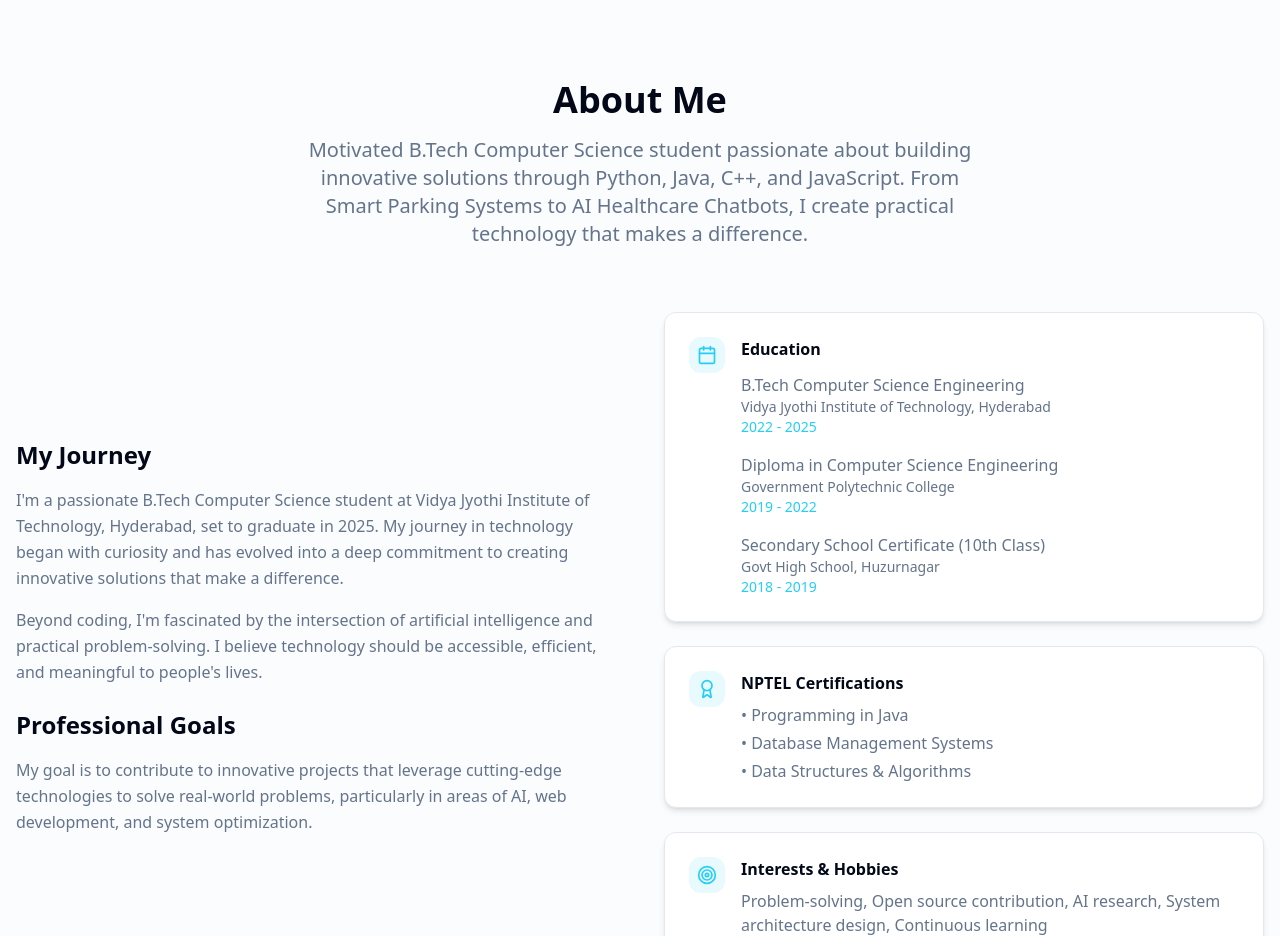
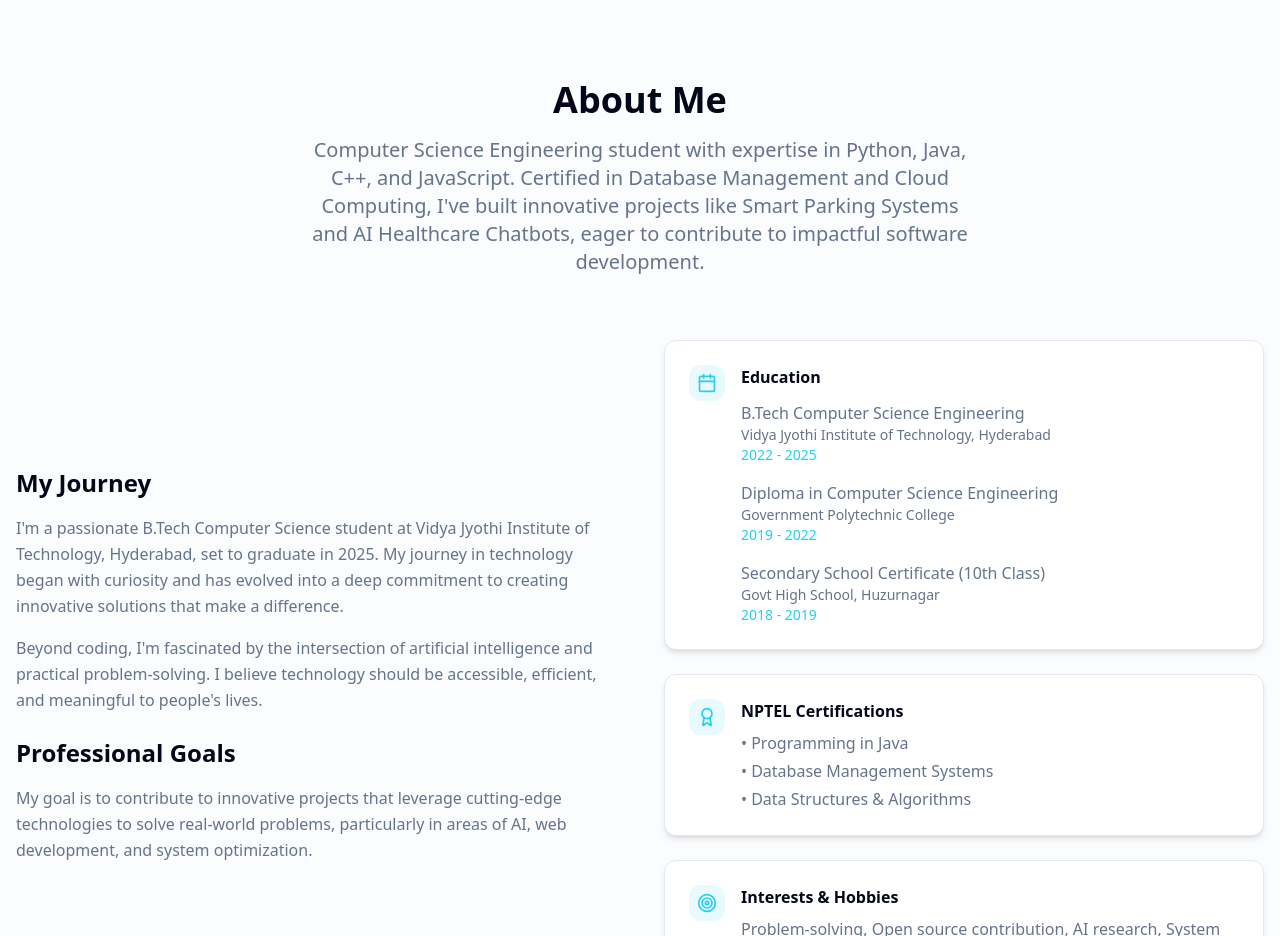
Before and after one commit to Afsdrv/dharavath-portfolio, a React (Vite) app: page / in a window 1280 px wide. Shown: the part 800-1736 px from the top of the page. Built offline with nearby package versions, Linux system fonts and the light colour scheme.

Commit message:
Update About section text
Updated the About section text with new personal and professional details. Edited `src/components/portfolio/About.tsx`.

```diff
--- a/src/components/portfolio/About.tsx
+++ b/src/components/portfolio/About.tsx
@@ -8,7 +8,7 @@ const About = () => {
         <div className="text-center mb-16 fade-in">
           <h2 className="text-4xl font-bold text-foreground mb-4">About Me</h2>
           <p className="text-xl text-muted-foreground max-w-2xl mx-auto">
-            Motivated B.Tech Computer Science student passionate about building innovative solutions through Python, Java, C++, and JavaScript. From Smart Parking Systems to AI Healthcare Chatbots, I create practical technology that makes a difference.
+            Computer Science Engineering student with expertise in Python, Java, C++, and JavaScript. Certified in Database Management and Cloud Computing, I've built innovative projects like Smart Parking Systems and AI Healthcare Chatbots, eager to contribute to impactful software development.
           </p>
         </div>
 
```
